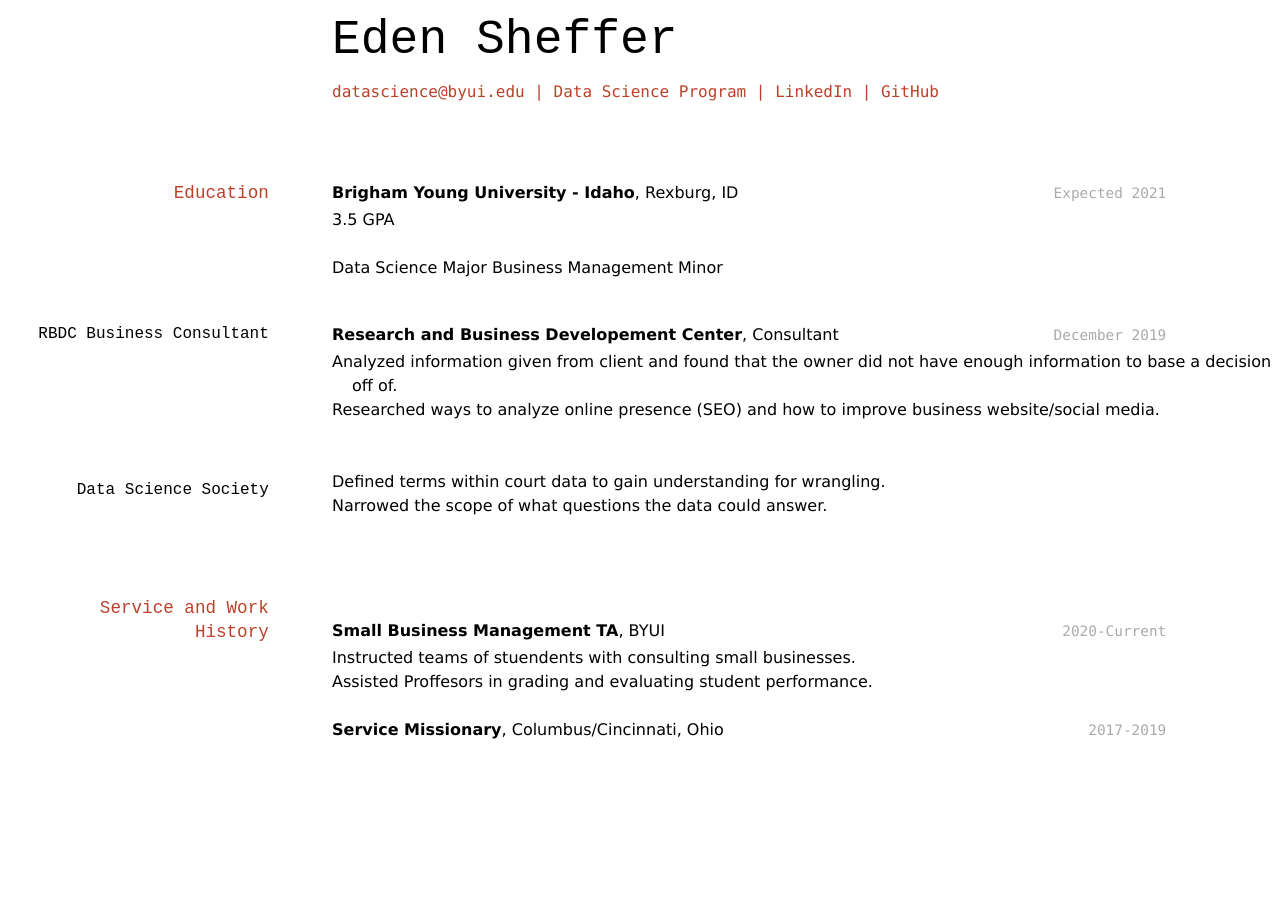
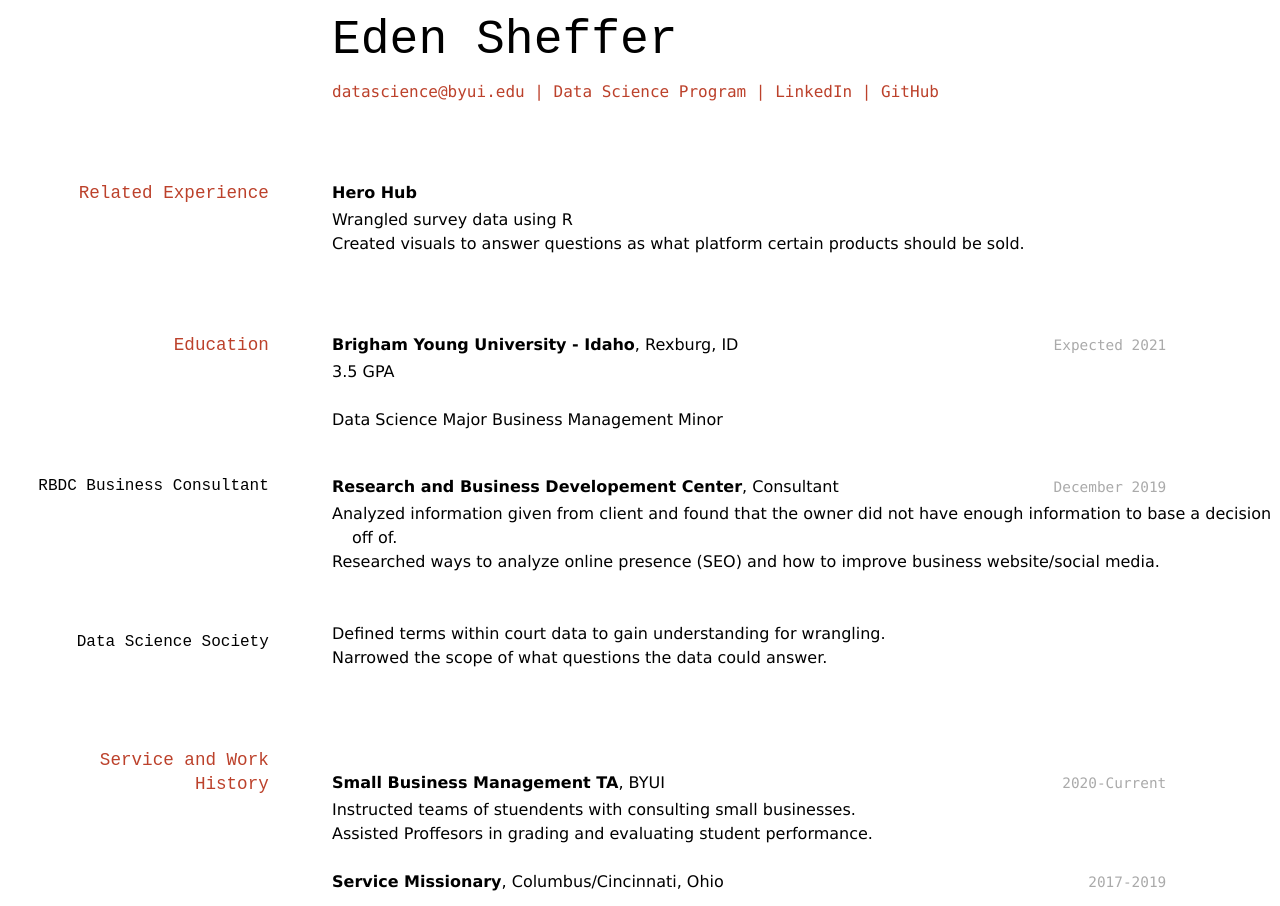
Before and after one commit to edensheffer/eden_resume, a Jekyll site: the page built from docs/index.md, in a window 1280 px wide. Built offline with Jekyll 4.4.1, drawn with Linux system fonts in a browser that asks for light colours.

Commit message:
Update index.md

```diff
--- a/docs/index.md
+++ b/docs/index.md
@@ -13,6 +13,13 @@ title: Eden Sheffer's Resume
 </div>
 
 <!-- https://www.monique.tech/the-art-of-markdown -->
+
+## Related Experience
+
+__Hero Hub__
+- Wrangled survey data using R
+- Created visuals to answer questions as what platform certain products should be sold.
+
 
 ## Education
 
```
